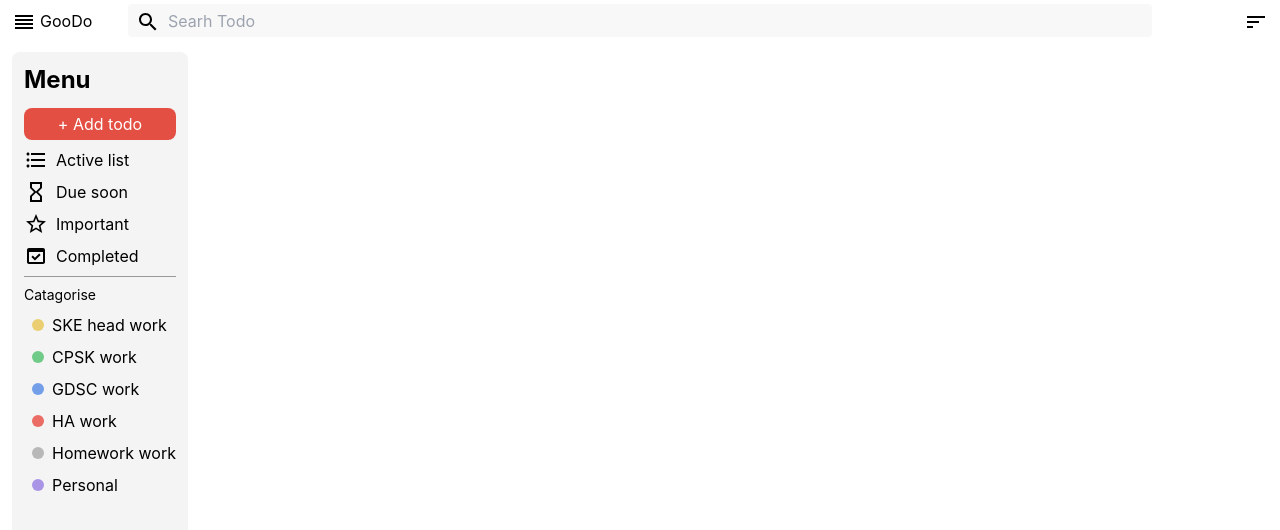
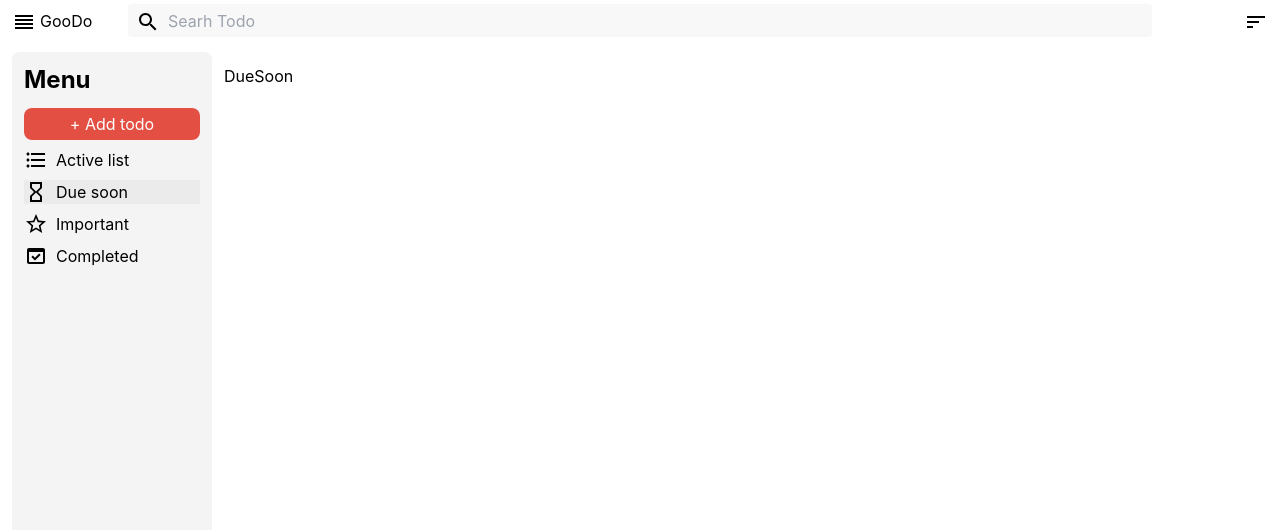
Before and after one commit to TaninDean/GDSC, a React (Create React App) app: page /due in a window 1280 px wide. Shown: the top 530 px of the page. Built offline with nearby package versions, Linux system fonts and the light colour scheme.

Commit message:
feat: add click function to the side navbar

```diff
--- a/src/components/ActivitySelection.tsx
+++ b/src/components/ActivitySelection.tsx
@@ -6,13 +6,15 @@ interface props {
 }
 
 const ActivitySelection = ({ icon, name }: props) => {
+    const currentUrl = window.location.pathname
+
     return (
-        <div className='gap-3'>
+        <a href={`${name.toLowerCase().split(' ')[0]}`} className={`gap-3 ${currentUrl.includes(name.toLowerCase().split(' ')[0]) && 'bg-[#EBEBEB]'}`} >
             <button className="flex">
                 {icon}
                 <p className='ml-2'>{name}</p>
             </button>
-        </div>
+        </a>
     )
 }
 
--- a/src/components/Navbar.tsx
+++ b/src/components/Navbar.tsx
@@ -8,7 +8,7 @@ interface props {
 
 const Navbar = ({setShowNavbar}: props) => {
     return (
-        <div className="h-[5vh] items-center grid grid-cols-[10%,80%,10%] fixed w-full bg-white">
+        <div className="h-[5vh] items-center grid grid-cols-[10%,80%,10%] w-full bg-white">
             <div className='ml-3 flex items-center'>
                 <div className='cursor-pointer' onClick={()=>{setShowNavbar()}}>
                     <ReorderIcon />
--- a/src/components/SideNavBar.tsx
+++ b/src/components/SideNavBar.tsx
@@ -3,11 +3,11 @@ import HourglassEmptyIcon from '@mui/icons-material/HourglassEmpty';
 import StarOutlineIcon from '@mui/icons-material/StarOutline';
 import DomainVerificationIcon from '@mui/icons-material/DomainVerification';
 import ActivitySelection from './ActivitySelection';
-import CategoriesList from './CategoriesList';
 
 const SideNavBar = () => {
+
   return (
-    <div className="h-screen w-[25vh] fixed bg-white p-3 mt-[5vh]">
+    <div className="h-screen w-[25vh] bg-white ">
       <div className="bg-[#F4F4F4] rounded-lg p-3 h-screen">
         <div>
           <p className="text-2xl font-bold">Menu</p>
@@ -21,20 +21,6 @@ const SideNavBar = () => {
           <ActivitySelection icon={<StarOutlineIcon />} name="Important" />
           <ActivitySelection icon={<DomainVerificationIcon />} name="Completed" />
         </div>
-        <hr className='my-2 border-[#999999]' />
-        <div>
-          <div className=''>
-            <p className='text-sm'> Catagorise</p>
-          </div>
-          <div className=''>
-            <CategoriesList color='#EBCD72' name="SKE head work" />
-            <CategoriesList color='#70CA88' name="CPSK work" />
-            <CategoriesList color='#739FE8' name="GDSC work" />
-            <CategoriesList color='#EA6C64' name="HA work" />
-            <CategoriesList color='#B8B8B8' name="Homework work" />
-            <CategoriesList color='#AA94E6' name="Personal" />
-          </div>
-        </div>
       </div>
     </div>
   )
--- a/src/index.tsx
+++ b/src/index.tsx
@@ -6,6 +6,10 @@ import reportWebVitals from './reportWebVitals';
 import { BrowserRouter, Route, Routes } from 'react-router-dom';
 import Navbar from './components/Navbar';
 import SideNavBar from './components/SideNavBar';
+import Activity from './views/Activity';
+import DueSoon from './views/DueSoon';
+import Completed from './views/Completed';
+import Important from './views/Important';
 
 
 const Index: React.FC = () => {
@@ -16,13 +20,21 @@ const Index: React.FC = () => {
   return (
     <React.StrictMode>
       <Navbar setShowNavbar={setNavbar}/>
+      <div className='flex p-3'>
       {showNavbar && <SideNavBar />}
       <BrowserRouter>
         <Routes>
           <Route path='/' element={<App />}></Route>
+          <Route path='/active' element={<Activity/>}></Route>
+          <Route path='/due' element={<DueSoon />}></Route>
+          <Route path='/due' element={<DueSoon />}></Route>
+          <Route path='/completed' element={<Completed />}></Route>
+          <Route path='/important' element={<Important />}></Route>
         </Routes>
       </BrowserRouter>
+      </div>
     </React.StrictMode>
+
   );
 }
 
--- a/src/views/Activity.tsx
+++ b/src/views/Activity.tsx
@@ -1,7 +1,9 @@
 // todo activity list page
 const Activity = () => {
   return (
-    <div>Activity</div>
+    <div className="p-3">
+      Activity
+    </div>
   )
 }
 
--- /dev/null
+++ b/src/views/Completed.tsx
@@ -0,0 +1,9 @@
+//todo finish activity
+
+const Completed = () => {
+  return (
+    <div className="p-3">Finsih</div>
+  )
+}
+
+export default Completed
--- a/src/views/DueSoon.tsx
+++ b/src/views/DueSoon.tsx
@@ -1,7 +1,7 @@
 //Due soon page
 const DueSoon = () => {
   return (
-    <div>DueSoon</div>
+    <div className="p-3">DueSoon</div>
   )
 }
 
--- a/src/views/Finsih.tsx
+++ /dev/null
@@ -1,9 +0,0 @@
-//todo finish activity
-
-const Finsih = () => {
-  return (
-    <div>Finsih</div>
-  )
-}
-
-export default Finsih
--- a/src/views/Important.tsx
+++ b/src/views/Important.tsx
@@ -1,7 +1,7 @@
 // todo important activity
 const Important = () => {
   return (
-    <div>Important</div>
+    <div className="p-3">Important</div>
   )
 }
 
```
